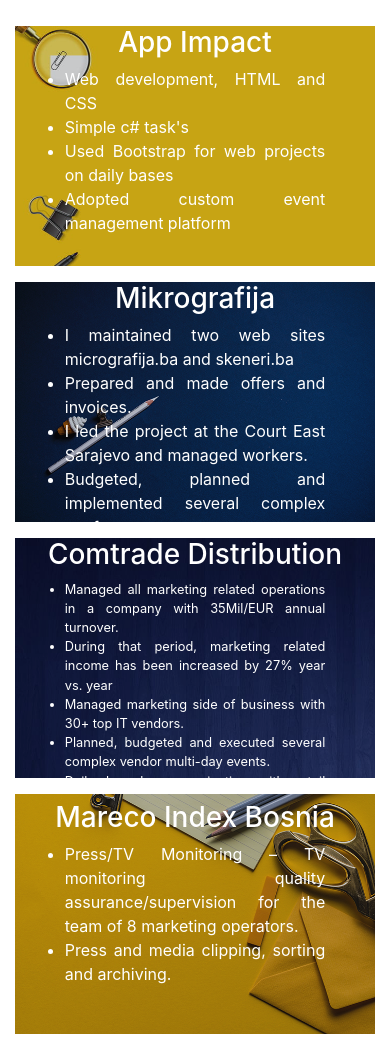
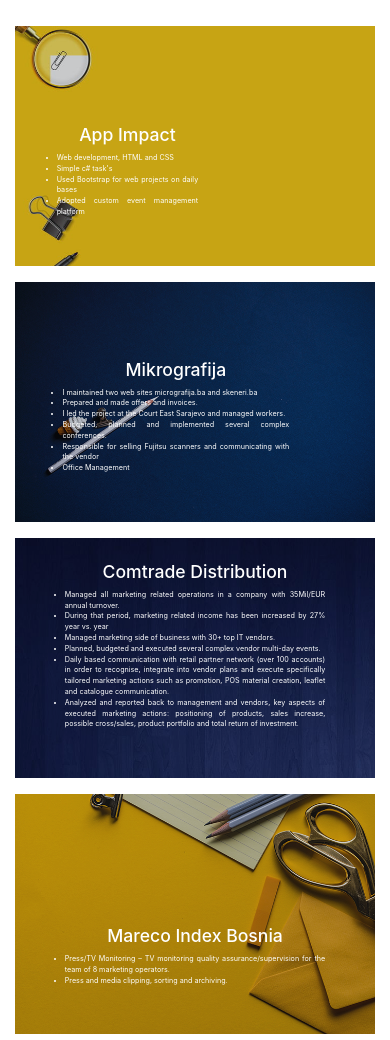
Before and after one commit to Chupacabra44/My-CV, a website with bundled scripts: page index.html in a window 390 px wide. Shown: the part 4320-5360 px from the top of the page. Built offline with nearby package versions, Linux system fonts and the light colour scheme; files whose address does not match are found by name.

Commit message:
Added media queries

```diff
--- /dev/null
+++ b/css/mobile.css
@@ -0,0 +1,8 @@
+@media (max-width: 500px) {
+  .company-name {
+    font-size: 1.1rem;
+  }
+  .content-section .li-font li {
+    font-size: 0.45rem;
+  }
+}
--- a/index.html
+++ b/index.html
@@ -22,6 +22,7 @@
   <!-- Custom CSS -->
   <link href="css/stylish-portfolio.min.css" rel="stylesheet">
   <link href="css/stylish-portfolio.css" rel="stylesheet">
+  <link rel="stylesheet" href="/css/mobile.css">
 
 </head>
 
@@ -272,7 +273,7 @@
             <span class="caption">
               <span class="caption-content">
                 <span class="text-center">
-                  <h3>App Impact</h3>
+                  <h3 class="company-name">App Impact</h3>
                 </span>
                 <ul>
                   <span class="li-font">
@@ -292,7 +293,7 @@
             <span class="caption">
               <span class="caption-content">
                 <span class="text-center">
-                  <h3>Mikrografija</h3>
+                  <h3 class="company-name">Mikrografija</h3>
                 </span>
                 <ul>
                   <span class="li-font">
@@ -314,7 +315,7 @@
             <span class="caption">
               <span class="caption-content">
                 <span class="text-center">
-                  <h3>Comtrade Distribution</h3>
+                  <h3 class="company-name">Comtrade Distribution</h3>
                 </span>
                 <ul>
                   <span class="li-font comtrade-resize">
@@ -340,7 +341,7 @@
             <span class="caption">
               <span class="caption-content">
                 <span class="text-center">
-                  <h3>Mareco Index Bosnia</h3>
+                  <h3 class="company-name">Mareco Index Bosnia</h3>
                 </span>
                 <ul>
                   <span class="li-font">
```
Also changed, not shown: css/stylish-portfolio.css (line endings or trailing spaces).
